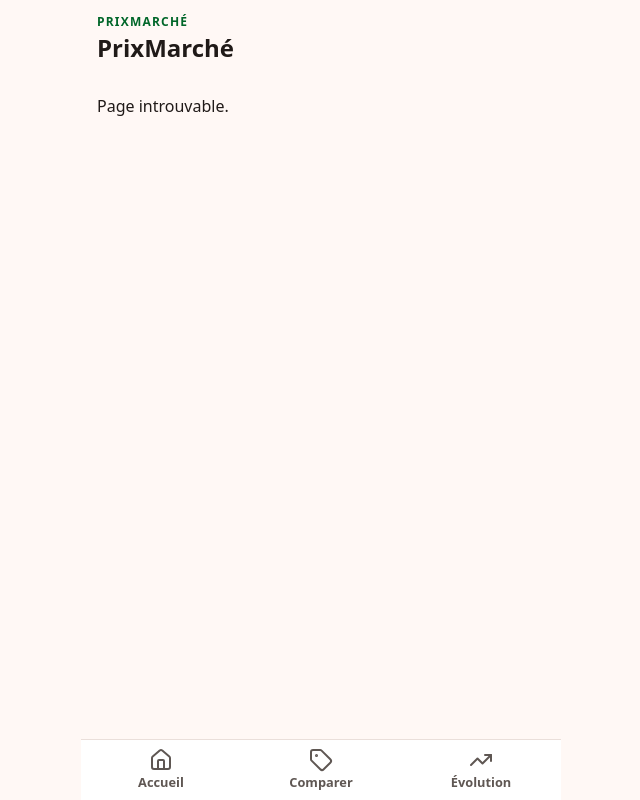
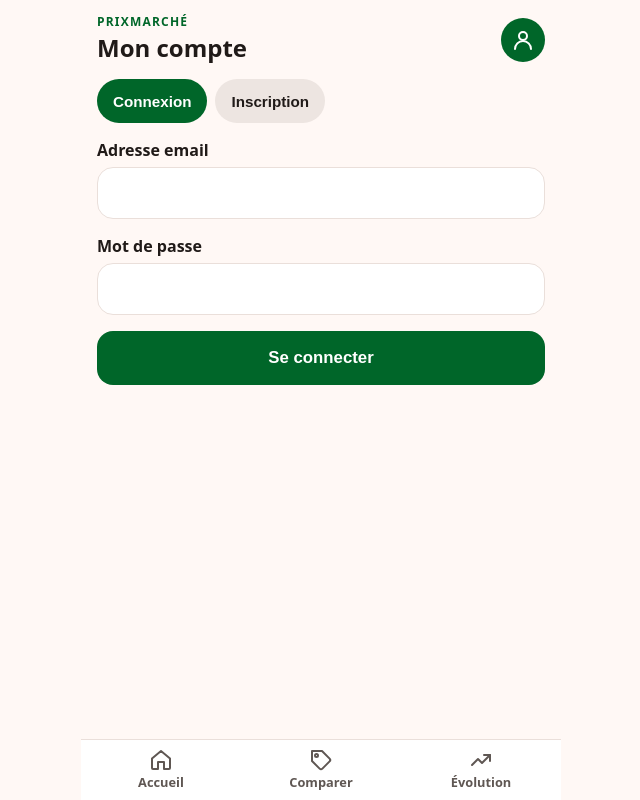
Before and after one commit to GAEL-CODE-dev/PrixMarch-, a React app in the folder frontend/: page /compte in a window 1280 px wide. Shown: the whole page, without its empty margins (319-959 px from the left). Built offline with nearby package versions, Linux system fonts and the light colour scheme; no server answers; the HTML template or start-up script is replaced by a standard one.

Commit message:
Jour 4 : inscription, connexion et contexte d'authentification

```diff
--- a/frontend/src/App.jsx
+++ b/frontend/src/App.jsx
@@ -1,8 +1,10 @@
 import { BrowserRouter, Routes, Route } from 'react-router-dom';
+import { AuthProvider } from './auth/AuthContext.jsx';
 import Layout from './components/Layout.jsx';
 import Accueil from './pages/Accueil.jsx';
 import Comparer from './pages/Comparer.jsx';
 import Evolution from './pages/Evolution.jsx';
+import Compte from './pages/Compte.jsx';
 
 function NonTrouve() {
   return <p>Page introuvable.</p>;
@@ -10,15 +12,18 @@
 
 export default function App() {
   return (
+    <AuthProvider>
       <BrowserRouter>
         <Routes>
           <Route element={<Layout />}>
             <Route index element={<Accueil />} />
             <Route path="comparer" element={<Comparer />} />
             <Route path="evolution" element={<Evolution />} />
+            <Route path="compte" element={<Compte />} />
             <Route path="*" element={<NonTrouve />} />
           </Route>
         </Routes>
       </BrowserRouter>
+    </AuthProvider>
   );
 }
--- /dev/null
+++ b/frontend/src/auth/AuthContext.jsx
@@ -0,0 +1,94 @@
+import { createContext, useCallback, useContext, useEffect, useMemo, useState } from 'react';
+import { api } from '../api.js';
+
+const CLE = 'prixmarche_token';
+const AuthContext = createContext(null);
+
+function lireToken() {
+  try {
+    return localStorage.getItem(CLE);
+  } catch {
+    return null;
+  }
+}
+
+function ecrireToken(token) {
+  try {
+    if (token) localStorage.setItem(CLE, token);
+    else localStorage.removeItem(CLE);
+  } catch {
+    // stockage indisponible (navigation privée stricte, par exemple)
+  }
+}
+
+export function AuthProvider({ children }) {
+  const [token, setToken] = useState(lireToken);
+  const [user, setUser] = useState(null);
+  const [verification, setVerification] = useState(() => Boolean(lireToken()));
+
+  // Au chargement : vérifier le jeton enregistré
+  useEffect(() => {
+    const stocke = lireToken();
+    if (!stocke) return;
+
+    let annule = false;
+    api('/auth/me', { token: stocke })
+      .then((u) => {
+        if (!annule) setUser(u);
+      })
+      .catch((e) => {
+        if (annule) return;
+        if (e.status === 401) {
+          ecrireToken(null);
+          setToken(null);
+        }
+      })
+      .finally(() => {
+        if (!annule) setVerification(false);
+      });
+
+    return () => {
+      annule = true;
+    };
+  }, []);
+
+  const connexion = useCallback(async (email, motDePasse) => {
+    const data = await api('/auth/login', {
+      methode: 'POST',
+      corps: { email, mot_de_passe: motDePasse },
+    });
+    ecrireToken(data.token);
+    setToken(data.token);
+    setUser(data.user);
+  }, []);
+
+  const inscription = useCallback(
+    async (nom, email, motDePasse) => {
+      await api('/auth/register', {
+        methode: 'POST',
+        corps: { nom, email, mot_de_passe: motDePasse },
+      });
+      await connexion(email, motDePasse);
+    },
+    [connexion]
+  );
+
+  const deconnexion = useCallback(() => {
+    ecrireToken(null);
+    setToken(null);
+    setUser(null);
+  }, []);
+
+  const valeur = useMemo(
+    () => ({ token, user, verification, connexion, inscription, deconnexion }),
+    [token, user, verification, connexion, inscription, deconnexion]
+  );
+
+  return <AuthContext.Provider value={valeur}>{children}</AuthContext.Provider>;
+}
+
+export function useAuth() {
+  const ctx = useContext(AuthContext);
+  if (!ctx) throw new Error("useAuth doit être utilisé dans un AuthProvider");
+  return ctx;
+}
--- a/frontend/src/components/Layout.jsx
+++ b/frontend/src/components/Layout.jsx
@@ -1,26 +1,92 @@
-import { NavLink, Outlet, useLocation } from 'react-router-dom';
-import { House, Tag, TrendingUp } from 'lucide-react';
+import { Link, NavLink, Outlet, useLocation } from 'react-router-dom';
+import { useAuth } from '../auth/AuthContext.jsx';
+
+function Svg({ children }) {
+  return (
+    <svg
+      width="24"
+      height="24"
+      viewBox="0 0 24 24"
+      fill="none"
+      stroke="currentColor"
+      strokeWidth="2"
+      strokeLinecap="round"
+      strokeLinejoin="round"
+      aria-hidden="true"
+    >
+      {children}
+    </svg>
+  );
+}
+
+function PictoAccueil() {
+  return (
+    <Svg>
+      <path d="M3 10.5 12 3l9 7.5V20a1 1 0 0 1-1 1h-5v-7H9v7H4a1 1 0 0 1-1-1z" />
+    </Svg>
+  );
+}
+
+function PictoComparer() {
+  return (
+    <Svg>
+      <path d="M20.6 13.4 13.4 20.6a2 2 0 0 1-2.8 0L3 13V3h10l7.6 7.6a2 2 0 0 1 0 2.8z" />
+      <circle cx="7.5" cy="7.5" r="1.5" />
+    </Svg>
+  );
+}
+
+function PictoEvolution() {
+  return (
+    <Svg>
+      <polyline points="3 17 9 11 13 15 21 7" />
+      <polyline points="15 7 21 7 21 13" />
+    </Svg>
+  );
+}
+
+function PictoPersonne() {
+  return (
+    <Svg>
+      <circle cx="12" cy="8" r="4" />
+      <path d="M4 21a8 8 0 0 1 16 0" />
+    </Svg>
+  );
+}
 
 const onglets = [
-  { to: '/', label: 'Accueil', Icone: House, end: true },
-  { to: '/comparer', label: 'Comparer', Icone: Tag },
-  { to: '/evolution', label: 'Évolution', Icone: TrendingUp },
+  { to: '/', label: 'Accueil', Picto: PictoAccueil, end: true },
+  { to: '/comparer', label: 'Comparer', Picto: PictoComparer },
+  { to: '/evolution', label: 'Évolution', Picto: PictoEvolution },
 ];
 
 const titres = {
   '/': 'Accueil',
   '/comparer': 'Comparer',
   '/evolution': 'Évolution',
+  '/ajouter': 'Ajouter un prix',
+  '/compte': 'Mon compte',
 };
 
 export default function Layout() {
   const { pathname } = useLocation();
+  const { user } = useAuth();
+  const initiale = user ? user.nom.trim().charAt(0).toUpperCase() : '';
 
   return (
     <div className="app">
       <header className="entete">
-        <span className="surtitre">PrixMarché</span>
-        <h1 className="titre">{titres[pathname] || 'PrixMarché'}</h1>
+        <div>
+          <span className="surtitre">PrixMarché</span>
+          <h1 className="titre">{titres[pathname] || 'PrixMarché'}</h1>
+        </div>
+        <Link
+          to="/compte"
+          className="avatar"
+          aria-label={user ? 'Mon compte' : 'Se connecter'}
+        >
+          {user ? initiale : <PictoPersonne />}
+        </Link>
       </header>
 
       <main className="contenu">
@@ -28,14 +94,14 @@
       </main>
 
       <nav className="onglets" aria-label="Navigation principale">
-        {onglets.map(({ to, label, Icone, end }) => (
+        {onglets.map(({ to, label, Picto, end }) => (
           <NavLink
             key={to}
             to={to}
             end={end}
             className={({ isActive }) => (isActive ? 'onglet actif' : 'onglet')}
           >
-            <Icone size={24} aria-hidden="true" />
+            <Picto />
             <span>{label}</span>
           </NavLink>
         ))}
--- a/frontend/src/index.css
+++ b/frontend/src/index.css
@@ -40,6 +40,9 @@
 }
 
 .entete {
+  display: flex;
+  align-items: center;
+  justify-content: space-between;
   padding: 0.9rem 1rem 0.4rem;
 }
 
@@ -287,3 +290,108 @@
   font-weight: 700;
   text-decoration: none;
 }
+
+.avatar {
+  display: flex;
+  align-items: center;
+  justify-content: center;
+  width: 44px;
+  height: 44px;
+  border-radius: 50%;
+  background: var(--vert);
+  color: #fff;
+  font-size: 1.1rem;
+  font-weight: 800;
+  text-decoration: none;
+}
+
+.formulaire {
+  display: flex;
+  flex-direction: column;
+  gap: 1rem;
+}
+
+.champ {
+  display: flex;
+  flex-direction: column;
+  gap: 0.35rem;
+  font-weight: 600;
+}
+
+.champ input {
+  min-height: 52px;
+  padding: 0 1rem;
+  border: 1px solid var(--bordure);
+  border-radius: var(--rayon);
+  background: var(--carte);
+  color: var(--texte);
+  font-size: 1rem;
+  font-weight: 400;
+}
+
+.champ input:focus {
+  outline: 2px solid var(--vert);
+  outline-offset: 1px;
+}
+
+.bouton {
+  min-height: 54px;
+  border: 0;
+  border-radius: var(--rayon);
+  background: var(--vert);
+  color: #fff;
+  font-size: 1.05rem;
+  font-weight: 700;
+  cursor: pointer;
+}
+
+.bouton:disabled {
+  opacity: 0.6;
+  cursor: not-allowed;
+}
+
+.bouton-secondaire {
+  width: 100%;
+  background: var(--sable);
+  color: var(--texte);
+}
+
+.bascule {
+  display: flex;
+  gap: 0.5rem;
+  margin-bottom: 1rem;
+}
+
+.bandeau-info {
+  margin: 0 0 1rem;
+  padding: 0.75rem 1rem;
+  border-radius: var(--rayon);
+  background: var(--vert-pale);
+  color: var(--vert-fonce);
+  font-weight: 600;
+}
+
+.aide {
+  margin: -0.5rem 0 0;
+  color: var(--gris);
+  font-size: 0.85rem;
+}
+
+.carte-profil {
+  margin-bottom: 1rem;
+  padding: 1rem;
+  background: var(--carte);
+  border: 1px solid var(--bordure);
+  border-radius: var(--rayon);
+}
+
+.profil-nom {
+  margin: 0;
+  font-size: 1.2rem;
+  font-weight: 800;
+}
+
+.profil-email {
+  margin: 0.2rem 0 0;
+  color: var(--gris);
+}
--- /dev/null
+++ b/frontend/src/pages/Compte.jsx
@@ -0,0 +1,132 @@
+import { useState } from 'react';
+import { useLocation, useNavigate } from 'react-router-dom';
+import { useAuth } from '../auth/AuthContext.jsx';
+
+export default function Compte() {
+  const { user, verification, connexion, inscription, deconnexion } = useAuth();
+  const navigate = useNavigate();
+  const location = useLocation();
+  const retour = location.state?.from || '/';
+  const message = location.state?.message || '';
+
+  const [mode, setMode] = useState('connexion');
+  const [nom, setNom] = useState('');
+  const [email, setEmail] = useState('');
+  const [motDePasse, setMotDePasse] = useState('');
+  const [erreur, setErreur] = useState('');
+  const [envoi, setEnvoi] = useState(false);
+
+  async function soumettre(e) {
+    e.preventDefault();
+    setErreur('');
+    setEnvoi(true);
+    try {
+      if (mode === 'connexion') {
+        await connexion(email.trim(), motDePasse);
+      } else {
+        await inscription(nom.trim(), email.trim(), motDePasse);
+      }
+      navigate(retour, { replace: true });
+    } catch (err) {
+      setErreur(err.message);
+      setEnvoi(false);
+    }
+  }
+
+  function changerMode(nouveau) {
+    setMode(nouveau);
+    setErreur('');
+  }
+
+  if (verification) {
+    return <p className="info">Chargement...</p>;
+  }
+
+  if (user) {
+    return (
+      <section>
+        <div className="carte-profil">
+          <p className="profil-nom">{user.nom}</p>
+          <p className="profil-email">{user.email}</p>
+        </div>
+        <button type="button" className="bouton bouton-secondaire" onClick={deconnexion}>
+          Se déconnecter
+        </button>
+      </section>
+    );
+  }
+
+  return (
+    <section>
+      {message && <p className="bandeau-info">{message}</p>}
+
+      <div className="bascule" role="group" aria-label="Choisir une action">
+        <button
+          type="button"
+          className={mode === 'connexion' ? 'chip actif' : 'chip'}
+          onClick={() => changerMode('connexion')}
+        >
+          Connexion
+        </button>
+        <button
+          type="button"
+          className={mode === 'inscription' ? 'chip actif' : 'chip'}
+          onClick={() => changerMode('inscription')}
+        >
+          Inscription
+        </button>
+      </div>
+
+      <form className="formulaire" onSubmit={soumettre}>
+        {mode === 'inscription' && (
+          <label className="champ">
+            Nom
+            <input
+              type="text"
+              value={nom}
+              onChange={(e) => setNom(e.target.value)}
+              required
+              minLength={2}
+              maxLength={60}
+              autoComplete="name"
+            />
+          </label>
+        )}
+
+        <label className="champ">
+          Adresse email
+          <input
+            type="email"
+            value={email}
+            onChange={(e) => setEmail(e.target.value)}
+            required
+            autoComplete="email"
+          />
+        </label>
+
+        <label className="champ">
+          Mot de passe
+          <input
+            type="password"
+            value={motDePasse}
+            onChange={(e) => setMotDePasse(e.target.value)}
+            required
+            minLength={mode === 'inscription' ? 8 : undefined}
+            autoComplete={mode === 'inscription' ? 'new-password' : 'current-password'}
+          />
+        </label>
+
+        {mode === 'inscription' && <p className="aide">8 caractères minimum.</p>}
+        {erreur && (
+          <p className="info erreur" role="alert">
+            {erreur}
+          </p>
+        )}
+
+        <button type="submit" className="bouton" disabled={envoi}>
+          {envoi ? 'Patiente...' : mode === 'connexion' ? 'Se connecter' : 'Créer mon compte'}
+        </button>
+      </form>
+    </section>
+  );
+}
```
Lines whose indentation alone changed are shown as unchanged.
